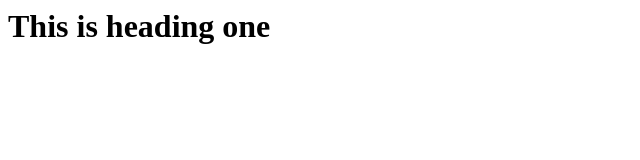
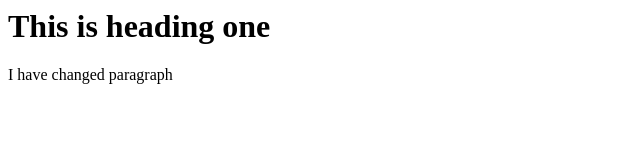
Before and after one commit to sandeeppal86/githubtutorial, a plain HTML site: page index.html in a window 1280 px wide. Shown: the whole page, without its empty margins (0-640 px from the left). Drawn offline with Linux system fonts and the light colour scheme.

Commit message:
files changes

```diff
--- a/index.html
+++ b/index.html
@@ -6,5 +6,6 @@
     </head>
     <body>
         <h1>This is heading one</h1>
+        <p>I have changed paragraph</p>
     </body>
 </hml>
```
